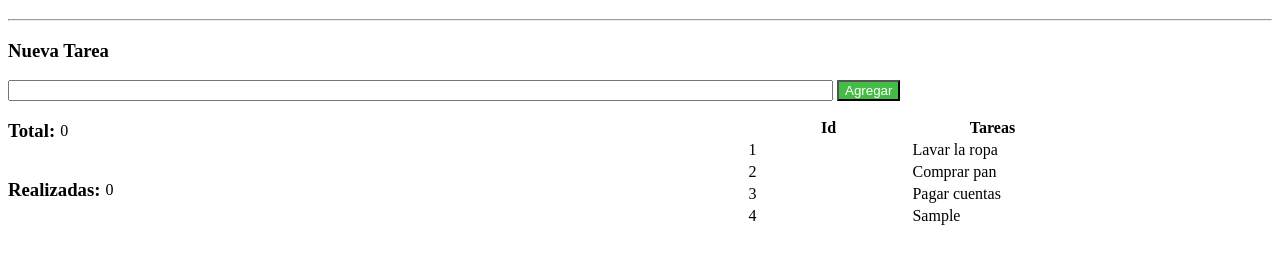
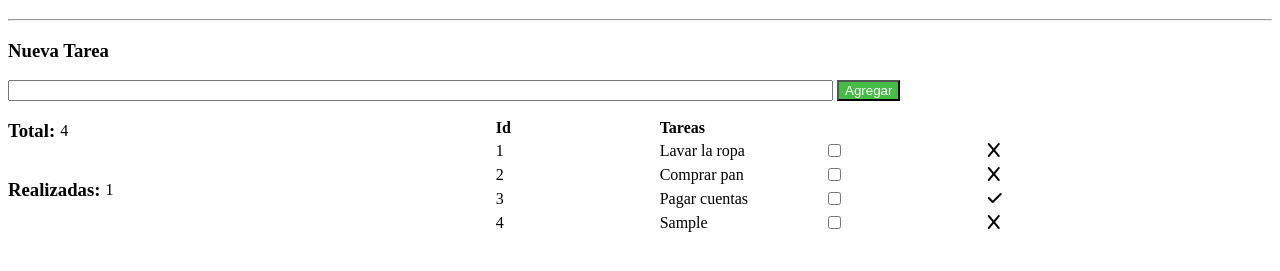
Before and after one commit to jocelynarayameza/desafio-metodos-arreglos, a plain HTML site: page index.html in a window 1280 px wide. Both pictures are taken after typing "Sample" into the empty fields and a click on the button "Agregar". Shown: the part 61-332 px from the top of the page. Drawn offline with Linux system fonts and the light colour scheme.

Commit message:
checkbox

```diff
--- a/app.js
+++ b/app.js
@@ -12,7 +12,7 @@ const tareas = [
     {
         id: 3,
         descripcion: "Pagar cuentas",
-        realizada: false,
+        realizada: true
     }
 ]
 
@@ -20,30 +20,68 @@ const tareas = [
 const tareaInput = document.querySelector("#input")
 const boton = document.querySelector("#button")
 const tbody = document.querySelector("#tbody")
+const tareasRealizadas = document.querySelector("#realizadasTotal")
 
+const realizadasTotal = () => {
+    let realizadas = 0;
+    tareas.forEach((tarea) => {
+        if (tarea.realizada == true) {
+            realizadas++;
+        }
+    });
+    tareasRealizadas.innerHTML = realizadas;
+}
+
+const actualizarChecked = (id) => {
+    const tareaRealizada = tareas.findIndex((tarea) => tarea.id == id);
+    tareas[tareaRealizada].realizada = !tareas[tareaRealizada].realizada;
+renderizarTabla();
+}
+
+const actualizarTotal = () => {
+    let total = document.querySelector("#valorTotal");
+    total.innerHTML = tareas.length
+}
+
+const renderizarTabla = () => {
 tbody.innerHTML = ''
+tareas.forEach((tarea) => {
+    let row = `<tr>
+    <td>${tarea.id}</td>
+    <td>${tarea.descripcion}</td>
+    <td><input type='checkbox' onclick='actualizarChecked(${tarea.id})'></td>`;
 
-tareas.forEach((tarea) => {
-   tbody.innerHTML += `<tr>
-    <td> ${tarea.id}</td>
-    <td> ${tarea.descripcion}</td>
-    </tr>`
+    if (tarea.realizada == false) {
+        row += `<td><i class="fa-solid fa-x"></i></td>`;
+
+    } else {
+        row += `<td><i class="fa-solid fa-check"></i></td>`;
+    }
+    row += `</tr>`;
+    tbody.innerHTML += row;
 
 });
+actualizarTotal();
+realizadasTotal();
+}
 
-boton.addEventListener("click", function() {
+renderizarTabla();
+
+
+
+boton.addEventListener("click", function () {
     const nuevaDescripcion = tareaInput.value;
     const nuevaTarea = {
         id: tareas.length + 1,
         descripcion: nuevaDescripcion,
         realizada: false,
     };
-    tareas.push(nuevaTarea);
-    tbody.innerHTML += `<tr>
-        <td>${nuevaTarea.id}</td>
-        <td>${nuevaTarea.descripcion}</td>
-    </tr>`;
-    tareaInput.value = '';
+    if (nuevaDescripcion === "") {
+        alert("no se puede agregar una tarea vacía")
+    } else {
+        tareas.push(nuevaTarea);
+        renderizarTabla();
+        tareaInput.value = '';
+    }
+
 });
-
-//AGREGAR LOGICA: SI NO SE ESCRIBE NADA NO AGREGAR NADA
--- a/index.html
+++ b/index.html
@@ -5,6 +5,7 @@
     <meta charset="UTF-8">
     <meta name="viewport" content="width=device-width, initial-scale=1.0">
     <title>Desafío métodos de arreglos</title>
+    <link rel="stylesheet" href="https://cdnjs.cloudflare.com/ajax/libs/font-awesome/6.5.2/css/all.min.css" integrity="sha512-SnH5WK+bZxgPHs44uWIX+LLJAJ9/2PkPKZ5QiAj6Ta86w+fsb2TkcmfRyVX3pBnMFcV7oQPJkl9QevSCWr3W6A==" crossorigin="anonymous" referrerpolicy="no-referrer" />
 </head>
 
 <body>
@@ -13,7 +14,7 @@
     <h3>Nueva Tarea</h3>
     <input id="input" type="text" size="100">
     <button id="button" style="background-color:rgb(69, 188, 69); color: white;">Agregar</button>
-    <div style="display: flex; align-items:baseline; gap: 50%; ">
+    <div style="display: flex; align-items:baseline; gap: 30%; ">
         <div>
             <div style="display: flex; align-items: center; gap: 5px;">
                 <h3>Total:</h3>
@@ -21,15 +22,18 @@
             </div>
 
             <div style="display: flex; align-items: center; gap: 5px;">
-                <h3 >Realizadas:</h3>
+                <h3 id="realizadas" >Realizadas:</h3>
                 <p id="realizadasTotal">0</p>
             </div>
         </div>
 
         <table>
             <thead >
-                <th style="width: 10em;">Id</th>
-                <th style="width: 10em;">Tareas</th>
+                <th style="width: 10em; text-align: left;">Id</th>
+                <th style="width: 10em; text-align: left;">Tareas</th>
+                <th style="width: 10em; text-align: left;"></th>
+                <th style="width: 10em; text-align: left;"></th>
+
             </thead>
             <tbody id="tbody">
             </tbody>
```
